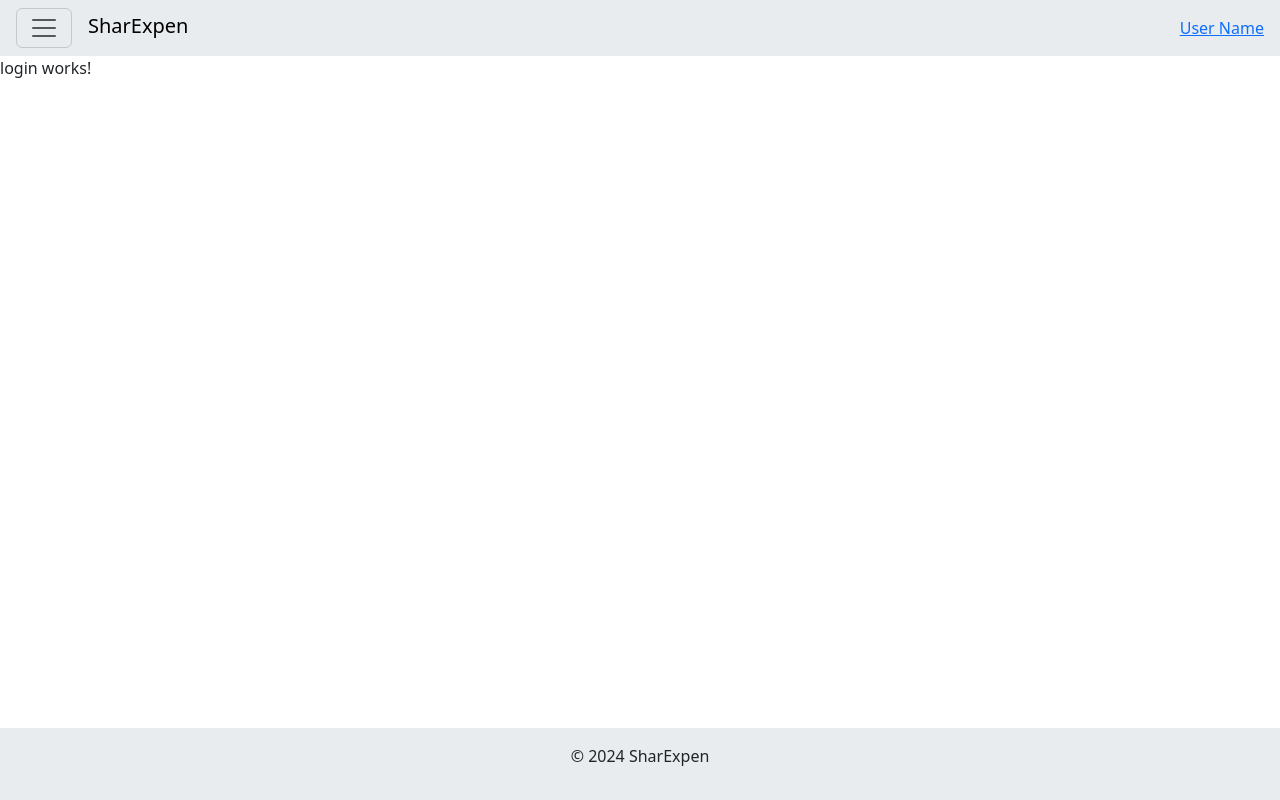
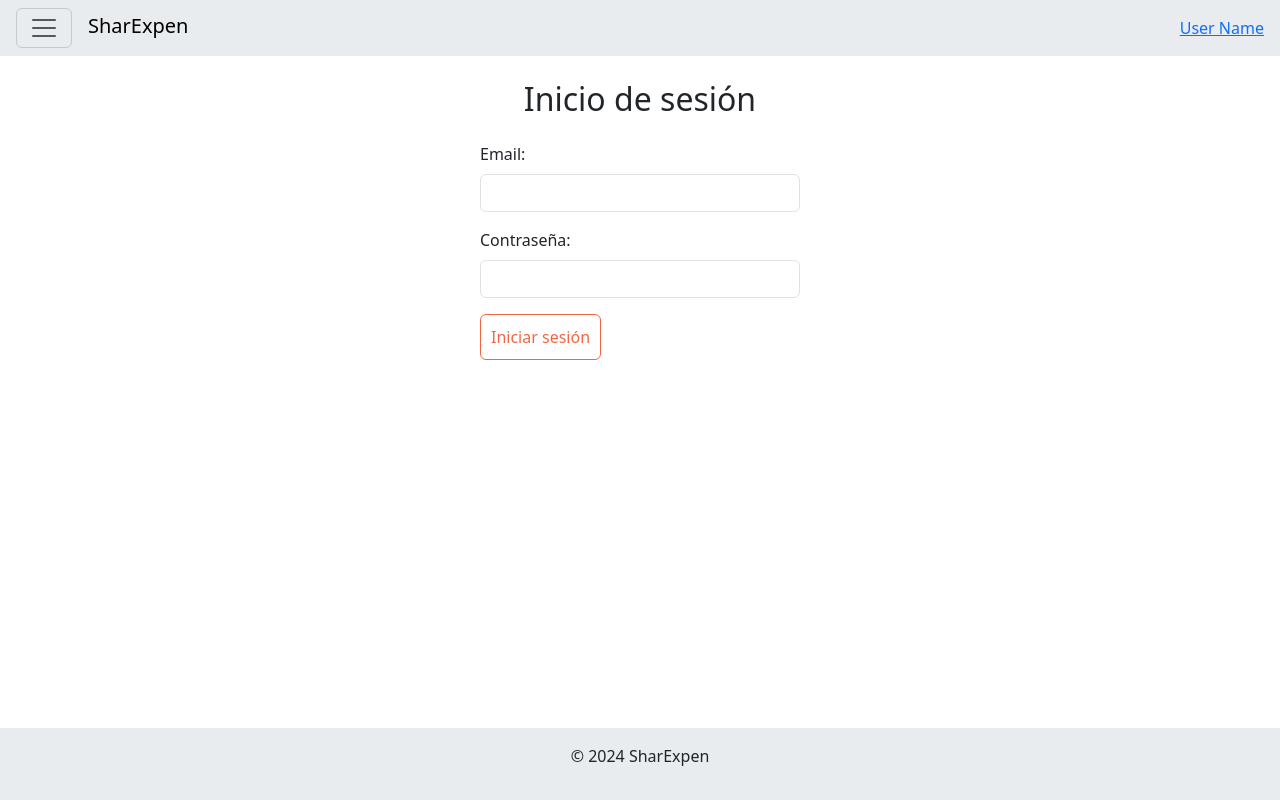
Before and after one commit to matildejb/TFM_front, an Angular app: page /login in a window 1280 px wide. Built offline with nearby package versions, Linux system fonts and the light colour scheme.

Commit message:
Creación del componente de inicio de sesión
También a la espera de que se conecte con la API

```diff
--- a/src/app/pages/users/login/login.component.css
+++ b/src/app/pages/users/login/login.component.css
@@ -0,0 +1,9 @@
+.btn-se-2 {
+  padding: 10px;
+  border: 1px solid #f16744;
+  color: #f16744;
+  &:hover {
+    background-color: #f16744;
+    color: white;
+  }
+}
--- a/src/app/pages/users/login/login.component.html
+++ b/src/app/pages/users/login/login.component.html
@@ -1 +1,25 @@
-<p>login works!</p>
+<div class="h-100 d-flex justify-content-center align-items-center flex-column">
+  <h1 class="h2 mt-4">Inicio de sesión</h1>
+  <form [formGroup]="formLogin" (ngSubmit)="onSubmit()" class="py-3 w-25">
+    <div class="mb-3">
+      <label for="inputEmail" class="form-label">Email:</label>
+      <input
+        type="email"
+        id="inputEmail"
+        class="form-control"
+        formControlName="email"
+      />
+    </div>
+    <div class="mb-3">
+      <label for="inputPassword" class="form-label">Contraseña:</label>
+      <input
+        type="password"
+        id="inputPassword"
+        class="form-control"
+        formControlName="password"
+      />
+    </div>
+
+    <input type="submit" value="Iniciar sesión" class="btn btn-se-2" />
+  </form>
+</div>
--- a/src/app/pages/users/login/login.component.ts
+++ b/src/app/pages/users/login/login.component.ts
@@ -1,12 +1,41 @@
-import { Component } from '@angular/core';
+import { Component, inject } from '@angular/core';
+import { FormBuilder, FormGroup, ReactiveFormsModule } from '@angular/forms';
+import { Router } from '@angular/router';
+import { UsersService } from '../../../services/users.service';
 
 @Component({
   selector: 'app-login',
   standalone: true,
-  imports: [],
+  imports: [ReactiveFormsModule],
   templateUrl: './login.component.html',
-  styleUrl: './login.component.css'
+  styleUrl: './login.component.css',
 })
 export class LoginComponent {
+  formLogin: FormGroup;
 
+  formBuilder = inject(FormBuilder);
+  usersService = inject(UsersService);
+  router = inject(Router);
+
+  constructor() {
+    this.formLogin = this.formBuilder.group({
+      email: null,
+      password: null,
+    });
+  }
+
+  // // En el login de la API, se genera un error cuando se aplica este método (consultar clase del 22/05 minuto 01:26:00)
+
+  // A partir de aquí da error porque la API no se ha creado todavía
+
+  async onSubmit() {
+    try {
+      const response = await this.usersService.login(this.formLogin.value);
+      localStorage.setItem('token', response.token!);
+      alert(response.message);
+      this.router.navigateByUrl('nombre de la URL de la página de inicio');
+    } catch (err: any) {
+      alert(err.error.error);
+    }
+  }
 }
--- a/src/app/pages/users/register/register.component.ts
+++ b/src/app/pages/users/register/register.component.ts
@@ -19,9 +19,7 @@ export class RegisterComponent {
   formRegister: FormGroup;
 
   formBuilder = inject(FormBuilder);
-
   usersService = inject(UsersService);
-
   router = inject(Router);
 
   constructor() {
--- a/src/app/pages/users/welcome/welcome.component.html
+++ b/src/app/pages/users/welcome/welcome.component.html
@@ -9,8 +9,12 @@
           alt="logo"
           class="img-fluid rounded-circle mx-auto d-block my-5"
         />
-        <a class="btn btn-se-1 w-100 mb-3" [routerLink]="">Registrarse</a>
-        <a class="btn btn-se-2 w-100" [routerLink]="">Iniciar sesión</a>
+        <a class="btn btn-se-1 w-100 mb-3" [routerLink]="['/register']"
+          >Registrarse</a
+        >
+        <a class="btn btn-se-2 w-100" [routerLink]="['/login']"
+          >Iniciar sesión</a
+        >
       </div>
     </div>
   </div>
```
